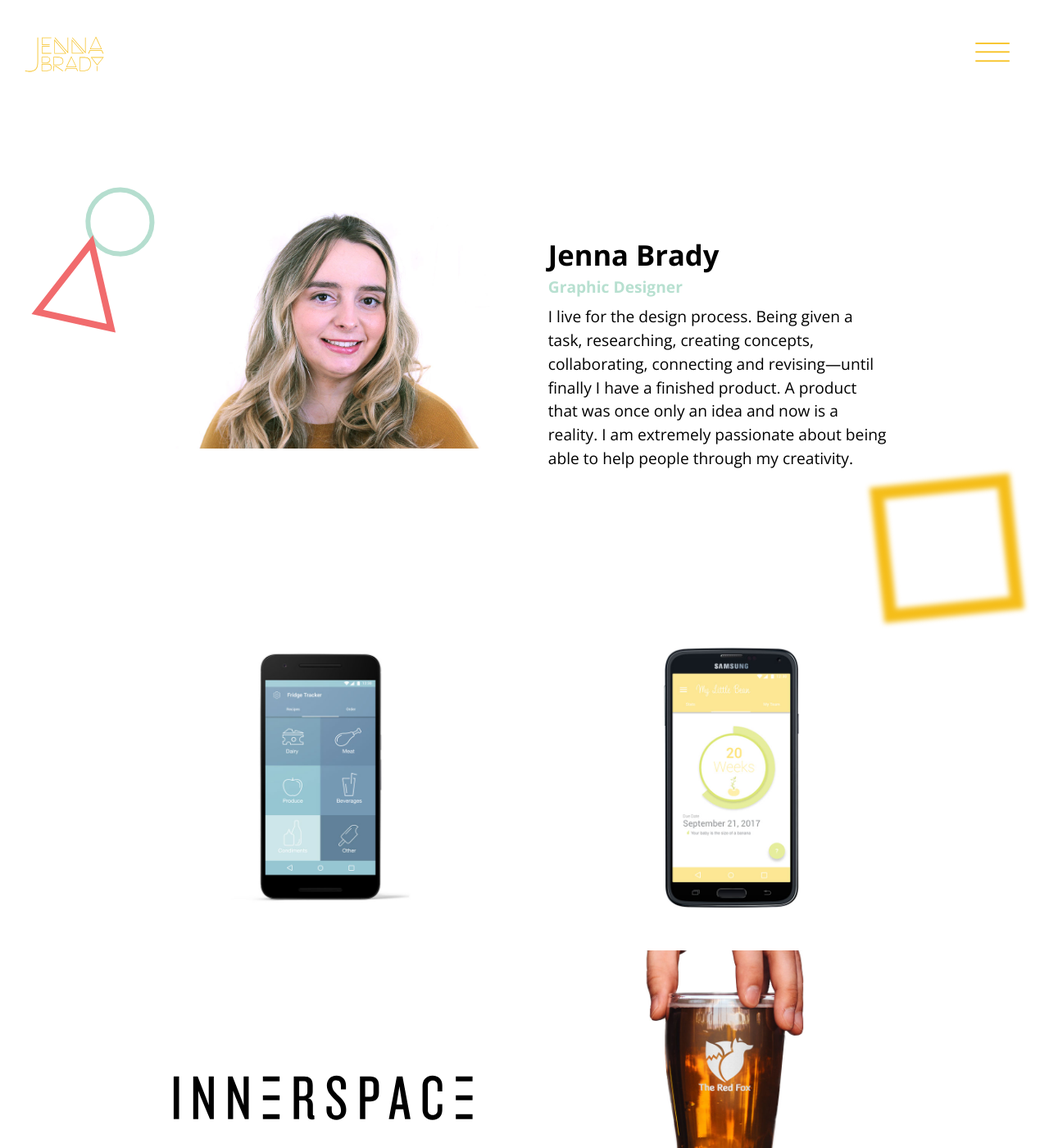
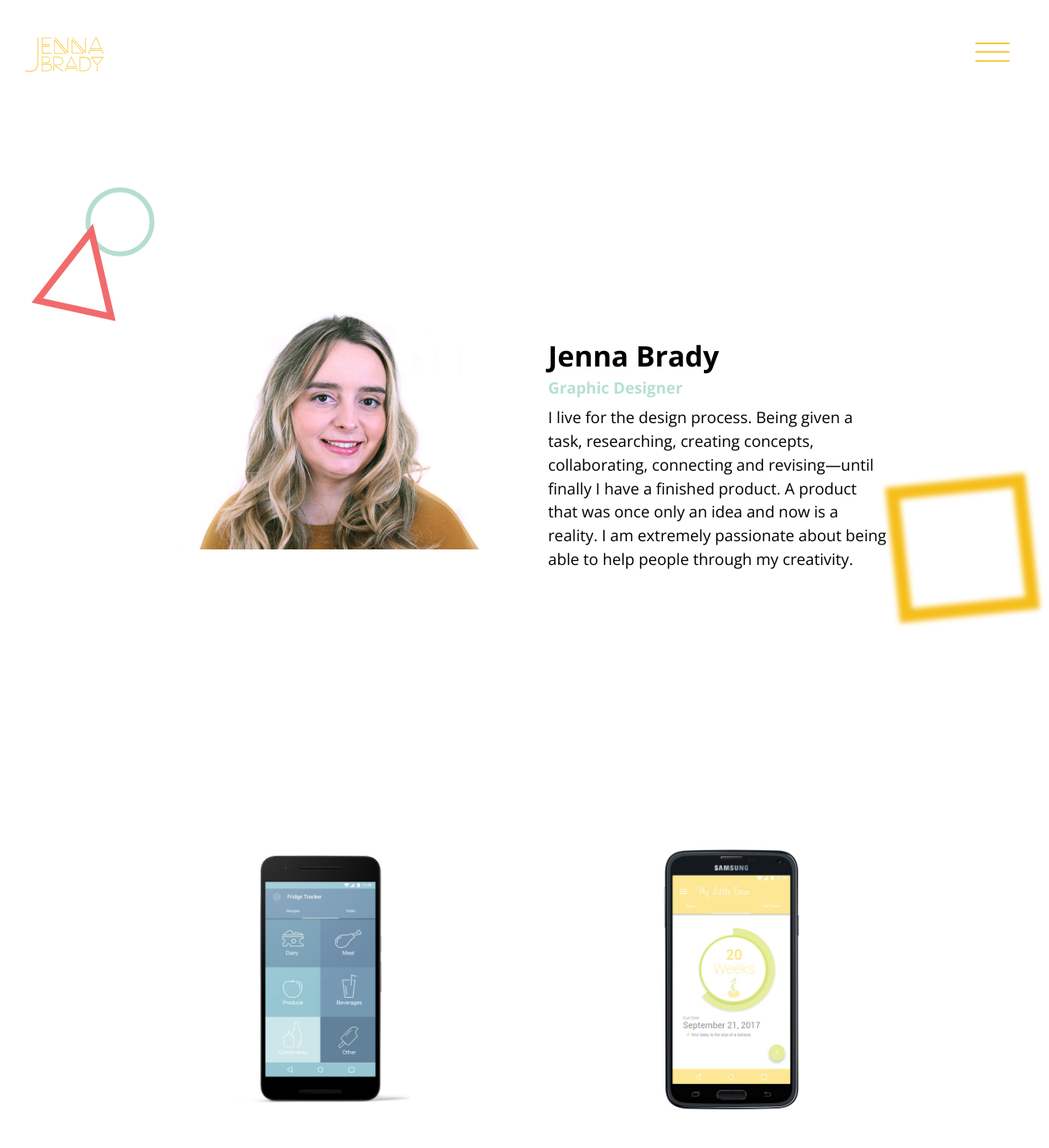
Before and after one commit to jenna-brady/portfolio, a Jekyll site: the page built from index.html, in a window 1280 px wide and 1400 px high, scrolled down 559 px. Shown: the whole window at 82% size. Built offline with Jekyll 4.4.1, drawn with Linux system fonts in a browser that asks for light colours; some web fonts are replaced.

Commit message:
added divs to index

```diff
--- a/_layouts/default.html
+++ b/_layouts/default.html
@@ -23,7 +23,7 @@
           </i>
         </a>
       </div>
-      <nav class="push-0 " role="navigation" id="nav">
+      <nav class="push-0" role="navigation" id="nav">
         <input type="checkbox" class="nav-check" id="nav-check">
         <label class="nav-label" for="nav-check">
           <i class="nav-open icon icon-logo">
@@ -34,9 +34,9 @@
           </i>
         </label>
         <ul class="nav text-center list-group push-0 milli">
-          <li class="nav-list island-1-2 gutter-1-4 text-center"><a href="{{site.baseurl}}/#aboutme">About Me</a></li>
-          <li class="nav-list island-1-2 gutter-1-4 text-center"><a href="{{site.baseurl}}/#portfolio">Portfolio</a></li>
-          <li class="nav-list island-1-2 gutter-1-4 text-center"><a href="{{site.baseurl}}/#contact">Contact</a></li>
+          <li class="nav-list island-1-2 text-center"><a href="{{site.baseurl}}/#aboutme">About Me</a></li>
+          <li class="nav-list island-1-2 text-center"><a href="{{site.baseurl}}/#portfolio">Portfolio</a></li>
+          <li class="nav-list island-1-2 text-center"><a href="{{site.baseurl}}/#contact">Contact</a></li>
         </ul>
       </nav>
     </div>
--- a/css/main.css
+++ b/css/main.css
@@ -492,7 +492,7 @@ footer {
   }
 
   .big-square {
-    right: 1em;
+    right: 0;
     top: 15em;
   }
 
--- a/index.html
+++ b/index.html
@@ -26,6 +26,10 @@ layout: default
       <img src="images/triangle-big.svg" alt="">
     </div>
     <div class="wrapper">
+    <div class="long-version island-2 pad-t-2 pad-b-2">
+    </div>
+    <div class="long-version island-2 pad-t-2">
+    </div>
   <div class=" pad-t-2 pad-b-2">
     <section id="aboutme" class="grid aboutme island pad-t-2 pad-b-2">
       <div class="unit xs-1 s-1 m-1-2 l-1-2 gutter pad-b">
@@ -37,6 +41,10 @@ layout: default
         <p itemprop="description">I live for the design process. Being given a task, researching, creating concepts, collaborating, connecting and revising—until finally I have a finished product. A product that was once only an idea and now is a reality. I am extremely passionate about being able to help people through my creativity. </p>
       </div>
     </section>
+    </div>
+    <div class="long-version island-2 pad-t-2 pad-b-2">
+    </div>
+    <div class="long-version island-2 pad-t-2">
     </div>
     <section id="portfolio" class="grid pad-t-2">
       <div class="work">
--- a/innerspace.html
+++ b/innerspace.html
@@ -52,12 +52,12 @@ layout: default
           <div class="unit xs-1 s-1 gutter">
           <h2 class=" push-0 gutter">Final</h2>
           </div>
-          <div class="gutter-2 center unit xs-1 s-1 m-1 l-1">
+          <div class="enter unit xs-1 s-1 m-1 l-1">
             <div class=" embed embed-16by9">
 
     <iframe class="gutter-2 embed-item" src="https://player.vimeo.com/video/247765674?title=0&byline=0&portrait=0" frameborder="0" webkitallowfullscreen mozallowfullscreen allowfullscreen></iframe>
   </div>
         </div>
+    </section>
 
-    </section>
   </main>
```
